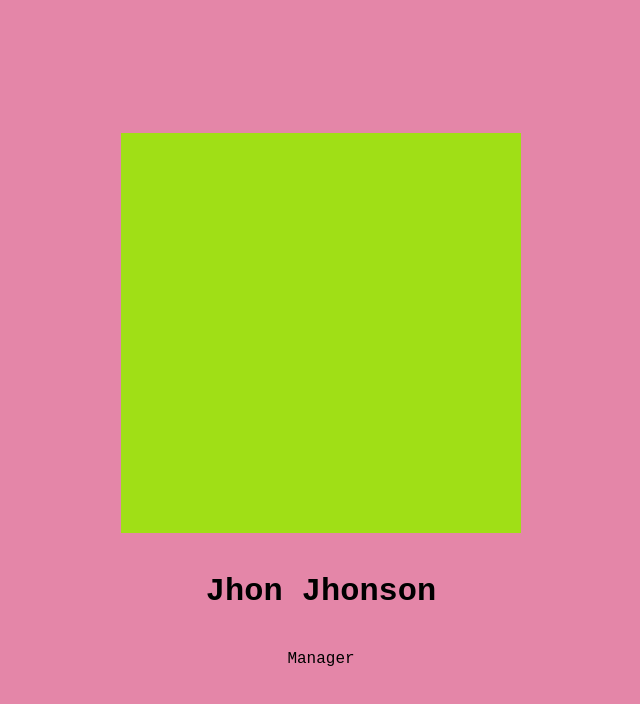
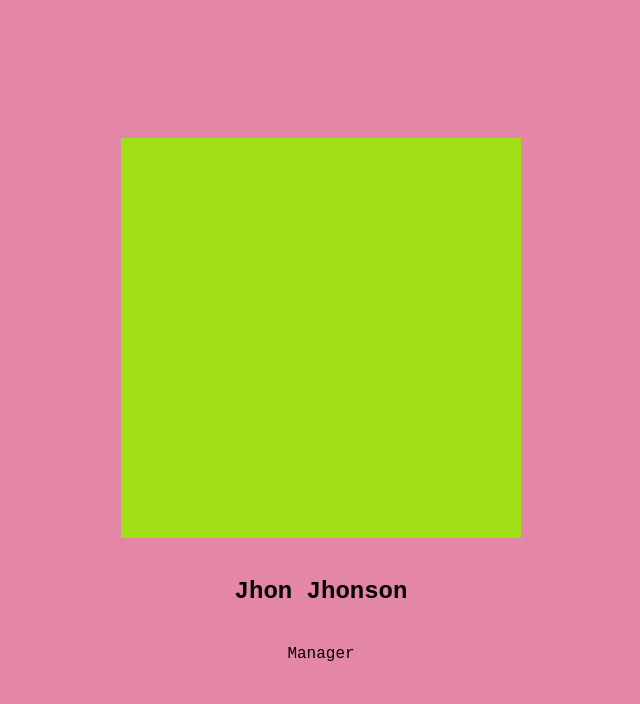
Before and after one commit to LIANAKES/Git--lesson_02, a plain HTML site: page index.html in a window 1280 px wide. Shown: the whole page, without its empty margins (319-959 px from the left). Drawn offline with Linux system fonts and the light colour scheme.

Commit message:
task done

```diff
--- a/index.html
+++ b/index.html
@@ -10,7 +10,7 @@
 <body>
     <div id="root">
         <div class="card"></div>
-        <h1>Jhon Jhonson</h1>
+        <h2>Jhon Jhonson</h2>
 <div>Manager</div>
     </div>
 </div>
```
